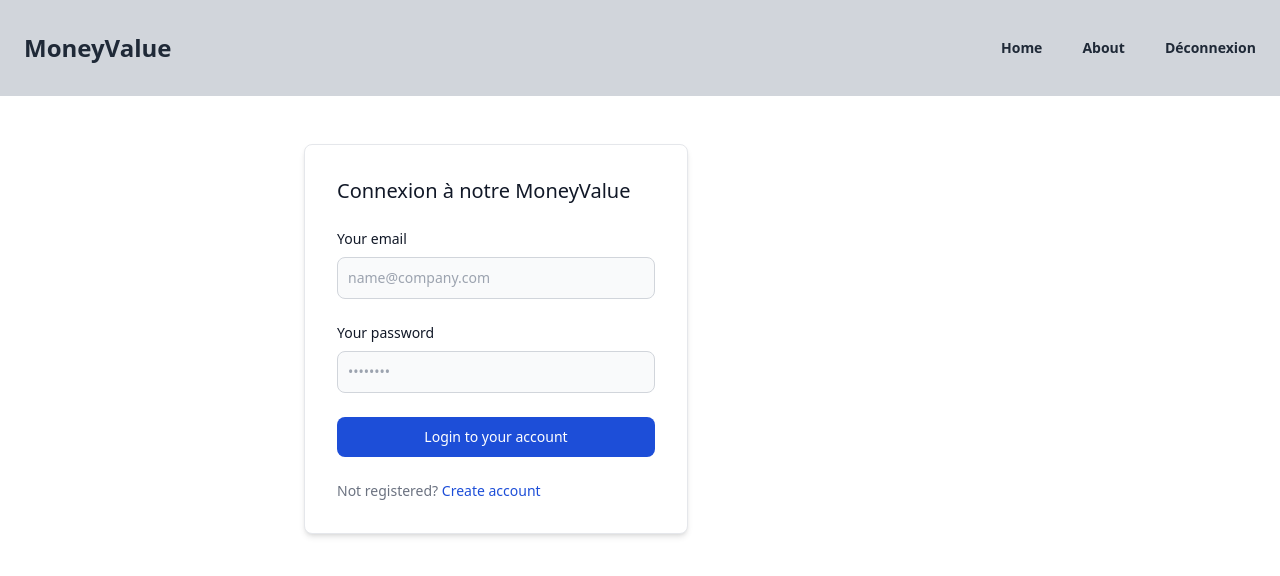
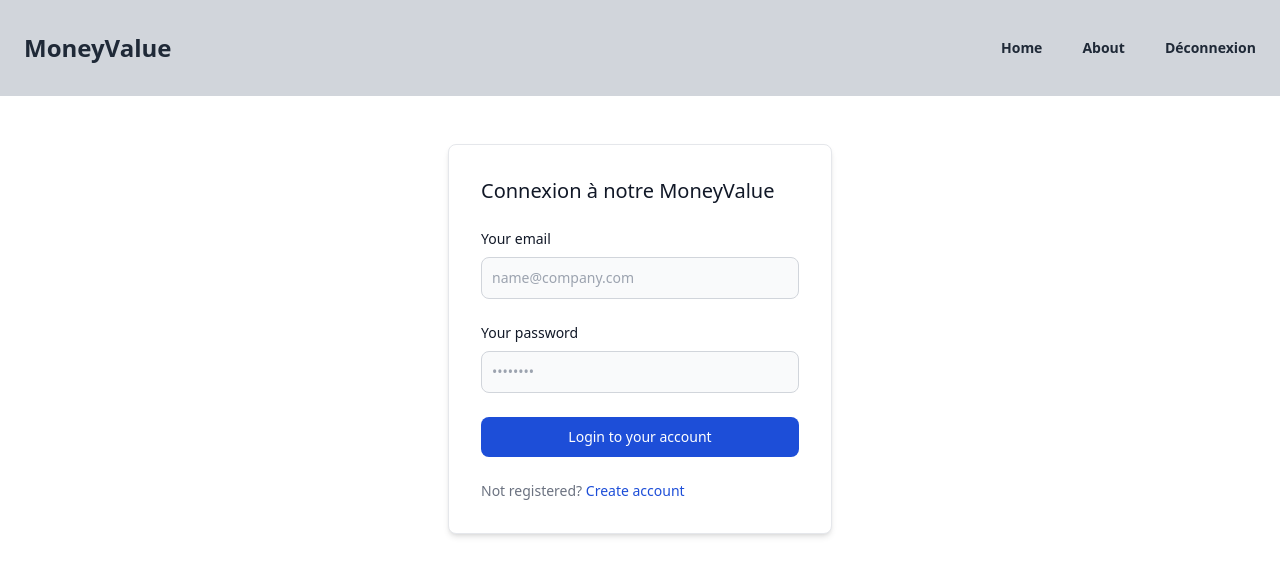
Before and after one commit to souleymane-diallo/Admin-Vue.js, a Vue app: page /login in a window 1280 px wide. Shown: the top 576 px of the page. Built offline with nearby package versions, Linux system fonts and the light colour scheme; a small style sheet from the web is missing.

Commit message:
view login for authentification

```diff
--- a/src/views/LoginView.vue
+++ b/src/views/LoginView.vue
@@ -1,5 +1,5 @@
 <template>
-  <div class="max-w-2xl mx-auto">
+  <div class="max-w-sm mx-auto">
     <div
       class="bg-white shadow-md border border-gray-200 rounded-lg max-w-sm p-4 sm:p-6 lg:p-8 dark:bg-gray-800 dark:border-gray-700">
       <form class="space-y-6" @submit.prevent="login">
@@ -7,8 +7,8 @@
         <div>
           <label for="email" class="text-sm font-medium text-gray-900 block mb-2 dark:text-gray-300">Your email</label>
           <input type="email" name="email" id="email" v-model="form.email" class="bg-gray-50 border border-gray-300 text-gray-900 sm:text-sm rounded-lg focus:ring-blue-500 focus:border-blue-500 block w-full p-2.5 dark:bg-gray-600 dark:border-gray-500 dark:placeholder-gray-400 dark:text-white" placeholder="name@company.com" required="">
-          <div  v-if="errors.name" class="text-red-400">
-            {{ errors.name[0] }}
+          <div  v-if="errors.email" class="text-red-400">
+            {{ errors.email[0] }}
           </div>
         </div>
         <div>
@@ -37,6 +37,7 @@ export default {
 
   setup() {
     const { errors, createLogin } = useAuth();
+
     const form = reactive({
       email: '',
       password: '',
```
